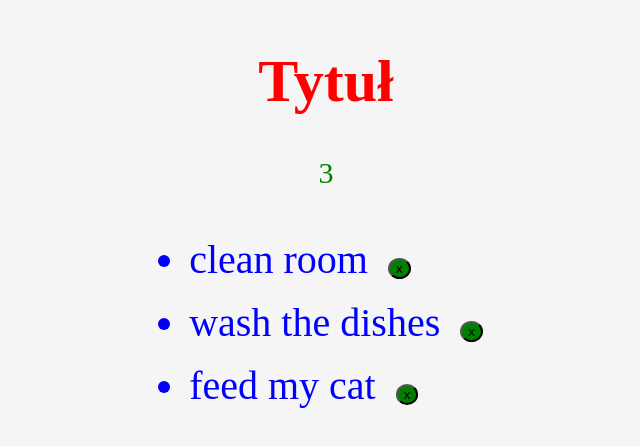
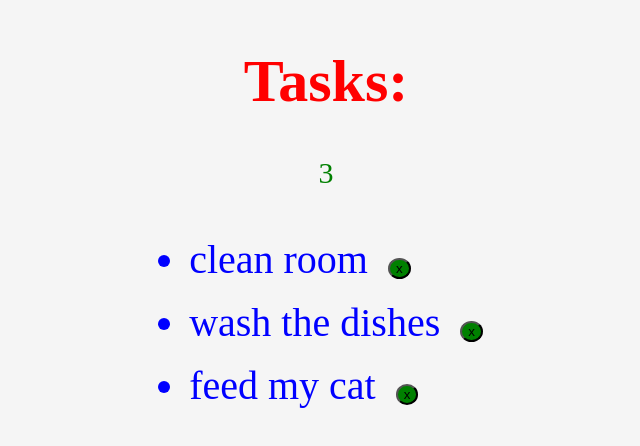
Before and after one commit to Kacper77/Zadanie-16.5Pluginy, a React app: page / in a window 1280 px wide. Shown: the part 184-630 px from the top of the page, without its empty margins (322-962 px from the left). Built offline with nearby package versions, Linux system fonts and the light colour scheme.

Commit message:
Change files

```diff
--- a/src/containers/App.js
+++ b/src/containers/App.js
@@ -19,6 +19,7 @@ class App extends React.Component {
                 text: 'feed my cat'
             }]
         };
+        this.removeTodo = this.removeTodo.bind(this);
     }
     addTodo(val) {
         const todo = {
@@ -35,7 +36,7 @@ class App extends React.Component {
     render() {
         return (
             <div className={style.TodoApp}>
-                <Title title = "Tytuł" numberTasks = {this.state.data.length} />
+                <Title title = "Tasks:" numberTasks = {this.state.data.length} />
                 <TodoList todos={this.state.data} remove={this.removeTodo} />
             </div>
         );
```
Also changed, not shown: 1 other file (tests, documents, lock files or other folders).
